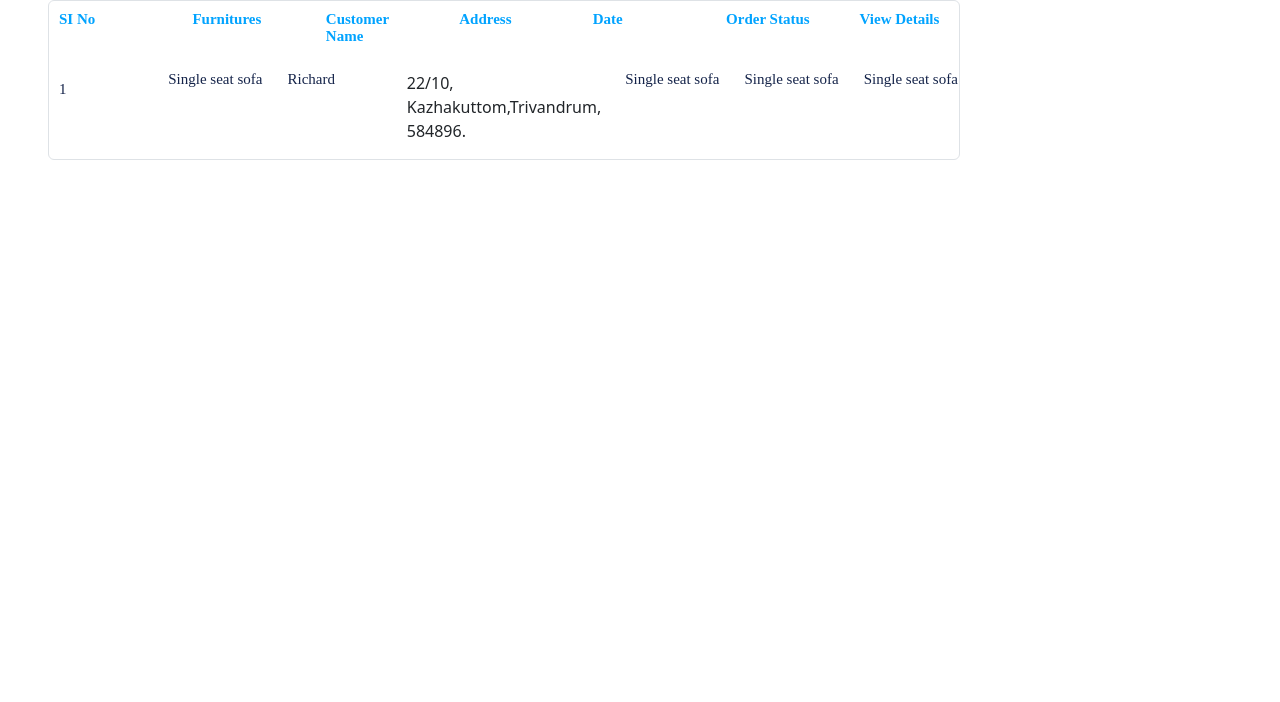
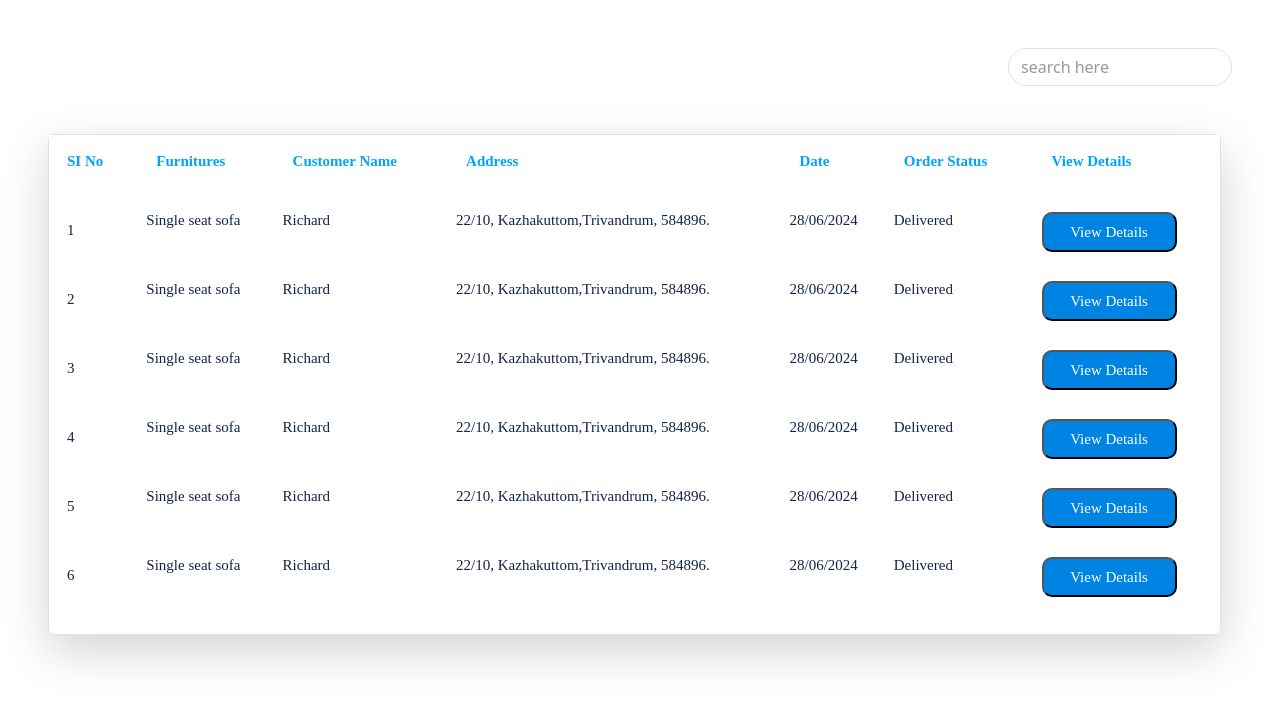
Before and after one commit to soumyasics/RentFurnish, a React (Create React App) app in the folder client/: page /rentfurnish/complaints in a window 1280 px wide. Shown: the top 702 px of the page. Built offline with nearby package versions, Linux system fonts and the light colour scheme.

Commit message:
Complaints Page

```diff
--- a/client/src/Components/Admin/Complaints/Complaints.css
+++ b/client/src/Components/Admin/Complaints/Complaints.css
@@ -27,12 +27,22 @@
     font-weight: 400;
     line-height: normal;
 }
-.Complain_body_texts{
-    color: #142349;
-    font-family: Montserrat;
-    font-size: 15px;
-    font-style: normal;
-    font-weight: 400;
-    line-height: normal;
-    min-width:5px;
+.Complain_body_btn{
+    border-radius: 10px;
+    background: #0084E4;display: flex;
+    width: 135px;
+    height: 40px;
+    justify-content: center;
+    align-items: center;
+    gap: 2.71px;
+    flex-shrink: 0;
 }
+.Complain_body_btn_text{
+    color: var(--icon-color, #FFF);
+text-align: center;
+font-family: Montserrat;
+font-size: 15px;
+font-style: normal;
+font-weight: 500;
+line-height: normal;
+}
--- a/client/src/Components/Admin/Complaints/Complaints.js
+++ b/client/src/Components/Admin/Complaints/Complaints.js
@@ -1,30 +1,88 @@
 import React from 'react'
 import '../Complaints/Complaints.css'
+import Search from '../../../Assets/search-line.png';
 function Complaints() {
   return (
     <div>
-        <div className='col-9'>
-        <div className='border col ms-5 rounded-2'>
-            <div className='row'>
-                <div className='col'><p className='Complain_head_text'>SI No</p></div>
-                <div className='col'><p className='Complain_head_text'>Furnitures</p></div>
-                <div className='col'><p className='Complain_head_text'>Customer Name</p></div>
-                <div className='col'><p className='Complain_head_text'>Address</p></div>
-                <div className='col'><p className='Complain_head_text'>Date</p></div>
-                <div className='col'><p className='Complain_head_text'>Order Status</p></div>
-                <div className='col'><p className='Complain_head_text'>View Details</p></div>
-            </div>
-            <div className='row'>
-                <div className='col'><p className='Complain_body_number'>1</p></div>
-                <div className='col'><p className='Complain_body_text'>Single seat sofa</p></div>
-                <div className='col'><p className='Complain_body_text'>Richard</p></div>
-                <div className='col'><p className='text_break'>22/10, Kazhakuttom,Trivandrum, 584896.</p></div>
-                <div className='col'><p className='Complain_body_text'>Single seat sofa</p></div>
-                <div className='col'><p className='Complain_body_text'>Single seat sofa</p></div>
-                <div className='col'><p className='Complain_body_text'>Single seat sofa</p></div>
-            </div>
+      <div className=' mt-5 px-5 col-sm-6 col-md-6 col-lg-3  d-flex float-end'>
+        <input type='search' className='form-control rounded-5 float-end ' placeholder='search here'></input>
+      </div>
+
+      <div className='col-sm-11 d-flex  justify-content-end  mt-5 ms-5 '>
+        <div className='border col-sm-12 col-md-12 col-lg-12 ms-5 mt-5 rounded-2 shadow-lg'>
+          <div className='table-responsive-md'>
+          <table className="table table table-borderless">
+            <thead>
+              <tr >
+                <th scope="col"><p className='Complain_head_text'>SI No</p></th>
+                <th scope="col"><p className='Complain_head_text'>Furnitures</p></th>
+                <th scope="col"><p className='Complain_head_text'>Customer Name</p></th>
+                <th scope="col"><p className='Complain_head_text'>Address</p></th>
+                <th scope="col"><p className='Complain_head_text'>Date</p></th>
+                <th scope="col"><p className='Complain_head_text'>Order Status</p></th>
+                <th scope="col"><p className='Complain_head_text'>View Details</p></th>
+              </tr>
+            </thead>
+            <tbody>
+              <tr>
+                <th scope="row"><p className='Complain_body_number'>1</p></th>
+                <td><p className='Complain_body_text'>Single seat sofa</p></td>
+                <td><p className='Complain_body_text'>Richard</p></td>
+                <td><p className='Complain_body_text'>22/10, Kazhakuttom,Trivandrum, 584896.</p></td>
+                <td><p className='Complain_body_text'>28/06/2024</p></td>
+                <td><p className='Complain_body_text'>Delivered</p></td>
+                <td><button className='Complain_body_btn Complain_body_btn_text'>View Details</button></td>
+              </tr>
+              <tr>
+                <th scope="row"><p className='Complain_body_number'>2</p></th>
+                <td><p className='Complain_body_text'>Single seat sofa</p></td>
+                <td><p className='Complain_body_text'>Richard</p></td>
+                <td><p className='Complain_body_text'>22/10, Kazhakuttom,Trivandrum, 584896.</p></td>
+                <td><p className='Complain_body_text'>28/06/2024</p></td>
+                <td><p className='Complain_body_text'>Delivered</p></td>
+                <td><button className='Complain_body_btn Complain_body_btn_text'>View Details</button></td>
+              </tr>
+              <tr>
+                <th scope="row"><p className='Complain_body_number'>3</p></th>
+                <td><p className='Complain_body_text'>Single seat sofa</p></td>
+                <td><p className='Complain_body_text'>Richard</p></td>
+                <td><p className='Complain_body_text'>22/10, Kazhakuttom,Trivandrum, 584896.</p></td>
+                <td><p className='Complain_body_text'>28/06/2024</p></td>
+                <td><p className='Complain_body_text'>Delivered</p></td>
+                <td><button className='Complain_body_btn Complain_body_btn_text'>View Details</button></td>
+              </tr>
+              <tr>
+                <th scope="row"><p className='Complain_body_number'>4</p></th>
+                <td><p className='Complain_body_text'>Single seat sofa</p></td>
+                <td><p className='Complain_body_text'>Richard</p></td>
+                <td><p className='Complain_body_text'>22/10, Kazhakuttom,Trivandrum, 584896.</p></td>
+                <td><p className='Complain_body_text'>28/06/2024</p></td>
+                <td><p className='Complain_body_text'>Delivered</p></td>
+                <td><button className='Complain_body_btn Complain_body_btn_text'>View Details</button></td>
+              </tr>
+              <tr>
+                <th scope="row"><p className='Complain_body_number'>5</p></th>
+                <td><p className='Complain_body_text'>Single seat sofa</p></td>
+                <td><p className='Complain_body_text'>Richard</p></td>
+                <td><p className='Complain_body_text'>22/10, Kazhakuttom,Trivandrum, 584896.</p></td>
+                <td><p className='Complain_body_text'>28/06/2024</p></td>
+                <td><p className='Complain_body_text'>Delivered</p></td>
+                <td><button className='Complain_body_btn Complain_body_btn_text'>View Details</button></td>
+              </tr>
+              <tr>
+                <th scope="row"><p className='Complain_body_number'>6</p></th>
+                <td><p className='Complain_body_text'>Single seat sofa</p></td>
+                <td><p className='Complain_body_text'>Richard</p></td>
+                <td><p className='Complain_body_text'>22/10, Kazhakuttom,Trivandrum, 584896.</p></td>
+                <td><p className='Complain_body_text'>28/06/2024</p></td>
+                <td><p className='Complain_body_text'>Delivered</p></td>
+                <td><button className='Complain_body_btn Complain_body_btn_text'>View Details</button></td>
+              </tr>
+            </tbody>
+          </table>
+          </div>
         </div>
-        </div>
+      </div>
     </div>
   )
 }
```
Also changed, not shown: client/src/Assets/search-line.png (added).
